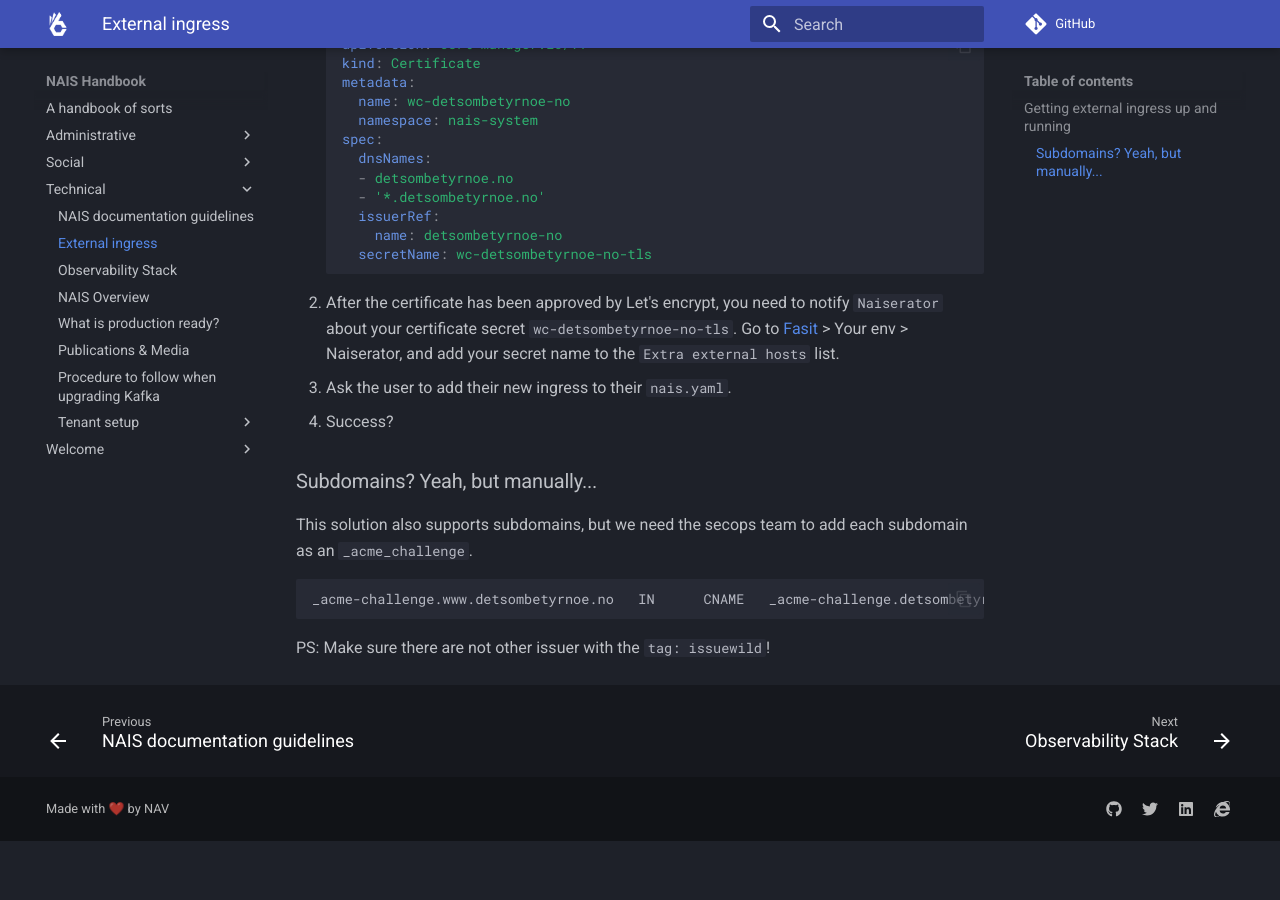
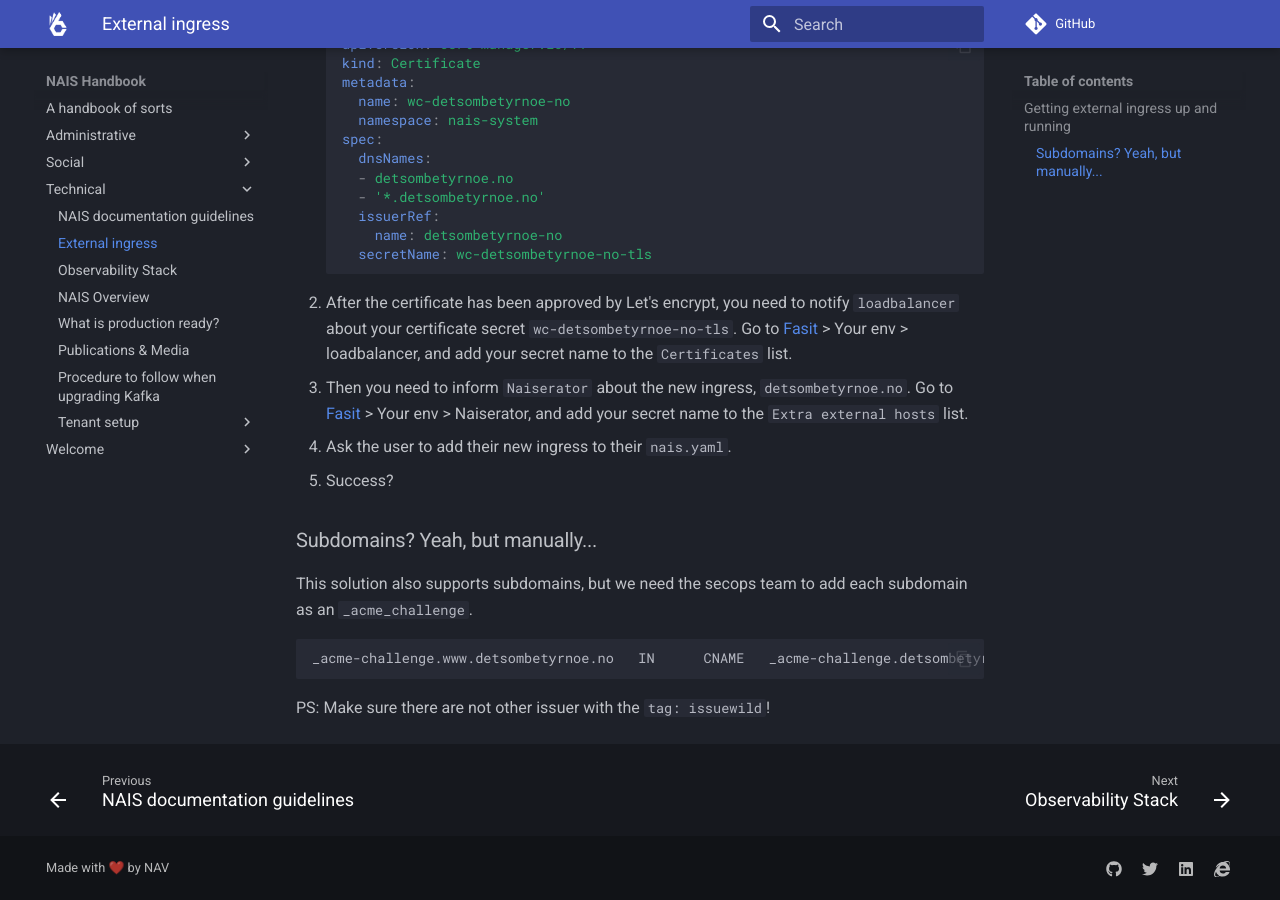
Before and after one commit to nais/handbook, an MkDocs documentation site: the page built from docs/technical/external-ingress.md, in a window 1280 px wide and 900 px high, scrolled down 1100 px. Built offline with MkDocs 1.6.1 and Material for MkDocs 9.7.7, drawn with Linux system fonts in a browser that asks for light colours; comment, search, counter and statistics services are not loaded; before the commit the page ends 1941 px from its top, so only the background shows below that.

Commit message:
fix: glemte steget med lastbalanserer

````diff
--- a/docs/technical/external-ingress.md
+++ b/docs/technical/external-ingress.md
@@ -61,10 +61,12 @@ I'm going to use `detsombetyrnoe.no` as an example.
       secretName: wc-detsombetyrnoe-no-tls
     ```
 
-4. After the certificate has been approved by Let's encrypt, you need to notify `Naiserator` about your certificate secret `wc-detsombetyrnoe-no-tls`.
+4. After the certificate has been approved by Let's encrypt, you need to notify `loadbalancer` about your certificate secret `wc-detsombetyrnoe-no-tls`.
+   Go to [Fasit](https://fasit.nais.io) > Your env > loadbalancer, and add your secret name to the `Certificates` list.
+5. Then you need to inform `Naiserator` about the new ingress, `detsombetyrnoe.no`.
    Go to [Fasit](https://fasit.nais.io) > Your env > Naiserator, and add your secret name to the `Extra external hosts` list.
-5. Ask the user to add their new ingress to their `nais.yaml`.
-6. Success?
+6. Ask the user to add their new ingress to their `nais.yaml`.
+7. Success?
 
 ### Subdomains? Yeah, but manually...
 
````
